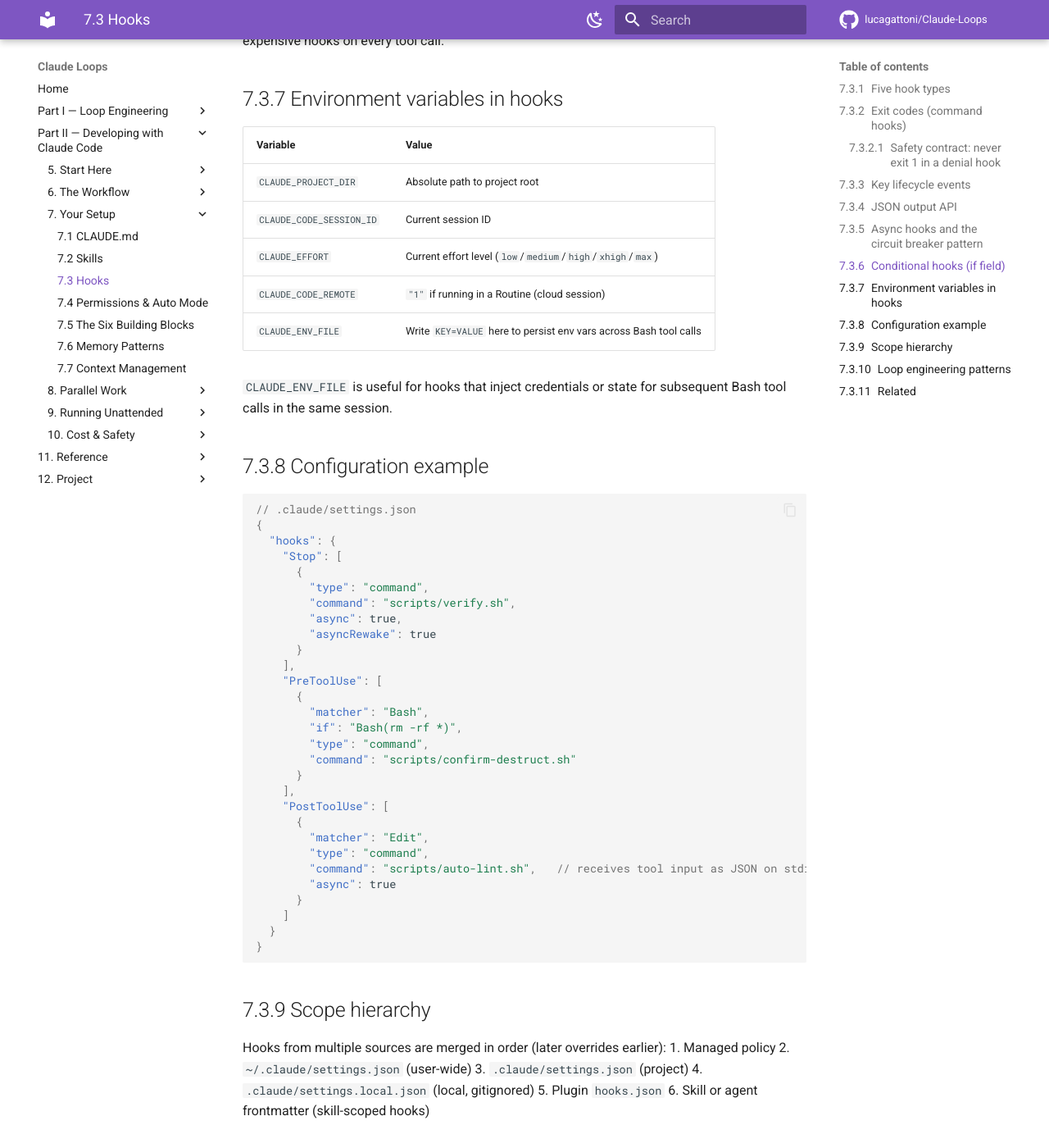
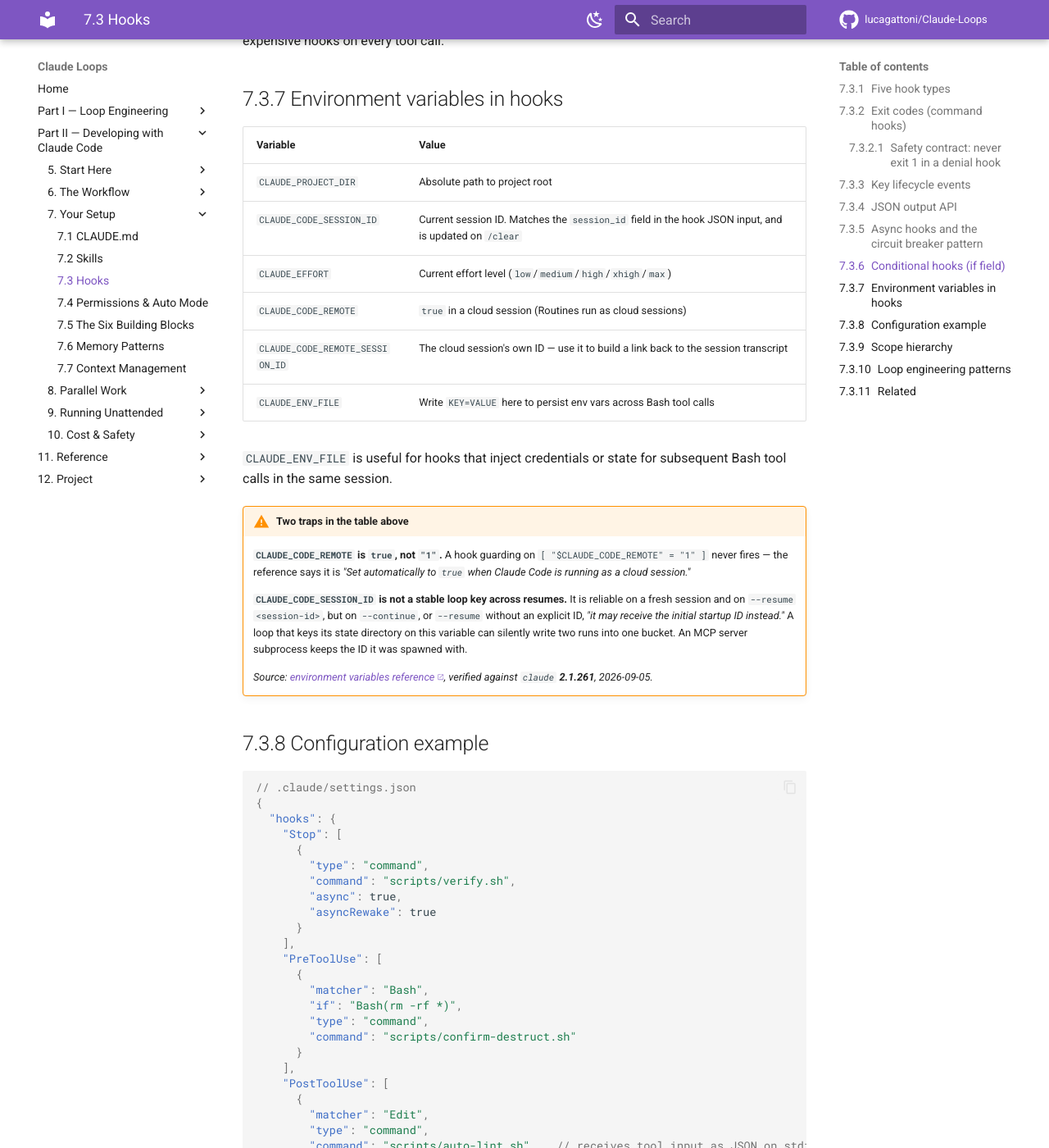
Before and after one commit to lucagattoni/Claude-Loops, an MkDocs documentation site: the page built from docs/12-hooks.md, in a window 1280 px wide and 1400 px high, scrolled down 4749 px. Shown: the whole window at 82% size. Built offline with MkDocs 1.6.1 and Material for MkDocs 9.7.7, drawn with Linux system fonts in a browser that asks for light colours; comment, search, counter and statistics services are not loaded.

Commit message:
docs(kb): correct four CLAUDE_CODE_* claims, each re-verified at source (C13)
Closes C13. Every correction below was re-fetched from the official env-vars
reference in this session (curl + strip-tags, not WebFetch) rather than taken
from the evidence pack on trust.

1. docs/12 — `CLAUDE_CODE_REMOTE` is `true`, not `"1"`. A hook guarding on
   `[ "$CLAUDE_CODE_REMOTE" = "1" ]` never fires. Adds the `_REMOTE_SESSION_ID`
   row and the `CLAUDE_CODE_SESSION_ID` resume caveat: on `--continue`, or
   `--resume` without an explicit ID, the subprocess "may receive the initial
   startup ID instead" — so it is not a safe key for a loop's state directory.
2. docs/11 — pre-v2.1.251 `CLAUDE_CODE_SUBAGENT_MODEL` overrode rungs 1 *and* 2,
   `model: inherit` included; the table said rung 2 only.
3. docs/07 — drops the backticked error literal "Concurrent subagent limit
   reached", which no fetched source contains. The default, variable and version
   all stay: they are confirmed. Replaced with a fact the reference does state —
   the variable takes plain digits and can adjust the cap but cannot disable it.
4. CHANGELOG — the v3.0.0 entry called `CLAUDE_CODE_MAX_SUBAGENTS_PER_SESSION`
   "an env var that does not exist". It exists, documented as removed in
   v2.1.224 and now a no-op. Removing the *row* was right; the *rationale* was
   itself the over-correction the entry was written to warn about.

Also adds, source-backed, the fail-open counterpart to docs/08's
"repo settings cannot escalate their own privilege": a settings `env` block
cannot turn restricted mode ON either — `CLAUDE_CODE_RESTRICTED` is ignored
there, so a committed `{"env": {"CLAUDE_CODE_RESTRICTED": "1"}}` yields an
unrestricted session and no error.

Settles one open uncertainty from the pack: the v2.1.207 quotation at
docs/08:101 reproduces verbatim in the upstream CHANGELOG. No edit needed.

Nothing was deleted for being merely unsourced. "Not on the page we fetched" is
a fact about our fetch; only "contradicted by the page we fetched" licenses a
deletion.

Gate: `mkdocs build --strict` exits 0; citation-link grep clean.

Co-Authored-By: Claude Opus 5 <noreply@anthropic.com>
Claude-Session: https://claude.ai/code/session_01PrdcxuL6rDMdrYyRojqaZL

```diff
--- a/docs/12-hooks.md
+++ b/docs/12-hooks.md
@@ -190,13 +190,28 @@ Avoids running expensive hooks on every tool call.
 | Variable | Value |
 |---|---|
 | `CLAUDE_PROJECT_DIR` | Absolute path to project root |
-| `CLAUDE_CODE_SESSION_ID` | Current session ID |
+| `CLAUDE_CODE_SESSION_ID` | Current session ID. Matches the `session_id` field in the hook JSON input, and is updated on `/clear` |
 | `CLAUDE_EFFORT` | Current effort level (`low`/`medium`/`high`/`xhigh`/`max`) |
-| `CLAUDE_CODE_REMOTE` | `"1"` if running in a Routine (cloud session) |
+| `CLAUDE_CODE_REMOTE` | `true` in a cloud session (Routines run as cloud sessions) |
+| `CLAUDE_CODE_REMOTE_SESSION_ID` | The cloud session's own ID — use it to build a link back to the session transcript |
 | `CLAUDE_ENV_FILE` | Write `KEY=VALUE` here to persist env vars across Bash tool calls |
 
 `CLAUDE_ENV_FILE` is useful for hooks that inject credentials or state for subsequent
 Bash tool calls in the same session.
+
+!!! warning "Two traps in the table above"
+    **`CLAUDE_CODE_REMOTE` is `true`, not `"1"`.** A hook guarding on
+    `[ "$CLAUDE_CODE_REMOTE" = "1" ]` never fires — the reference says it is *"Set automatically
+    to `true` when Claude Code is running as a cloud session."*
+
+    **`CLAUDE_CODE_SESSION_ID` is not a stable loop key across resumes.** It is reliable on a
+    fresh session and on `--resume <session-id>`, but on `--continue`, or `--resume` without an
+    explicit ID, *"it may receive the initial startup ID instead."* A loop that keys its state
+    directory on this variable can silently write two runs into one bucket. An MCP server
+    subprocess keeps the ID it was spawned with.
+
+    *Source: [environment variables reference](https://code.claude.com/docs/en/env-vars),
+    verified against `claude` **2.1.261**, 2026-09-05.*
 
 ## Configuration example
 
```
Also changed, not shown: CHANGELOG.md (+3 -2 lines), docs/07-subagents.md (+1 -1 lines), docs/08-permissions.md (+14 -0 lines), docs/11-cost-control.md (+1 -1 lines).
